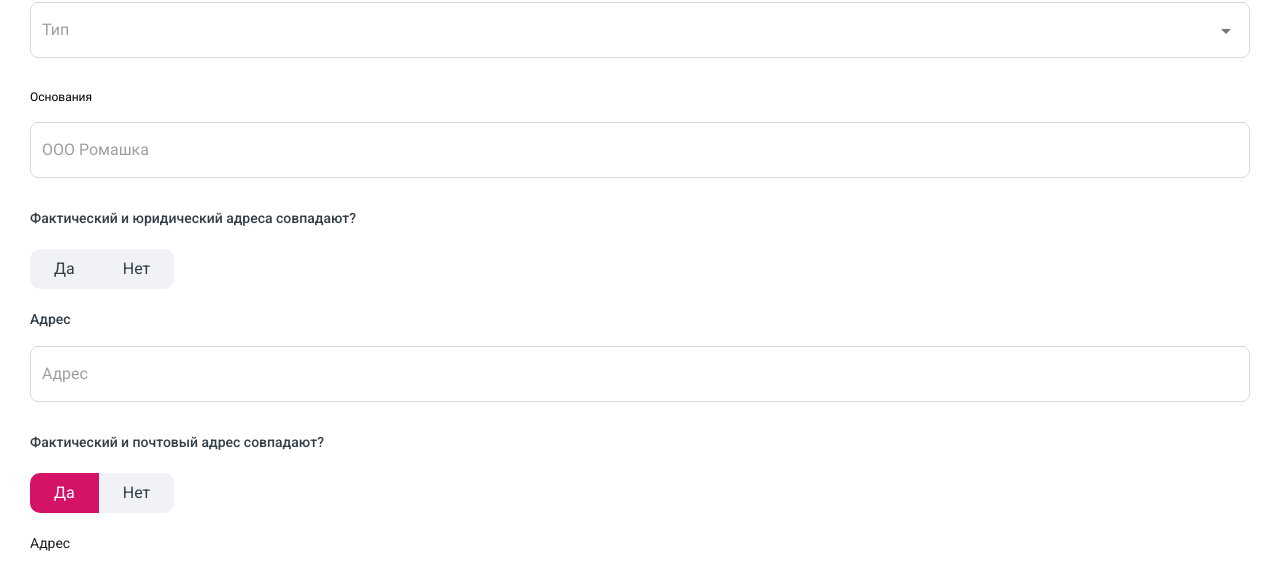
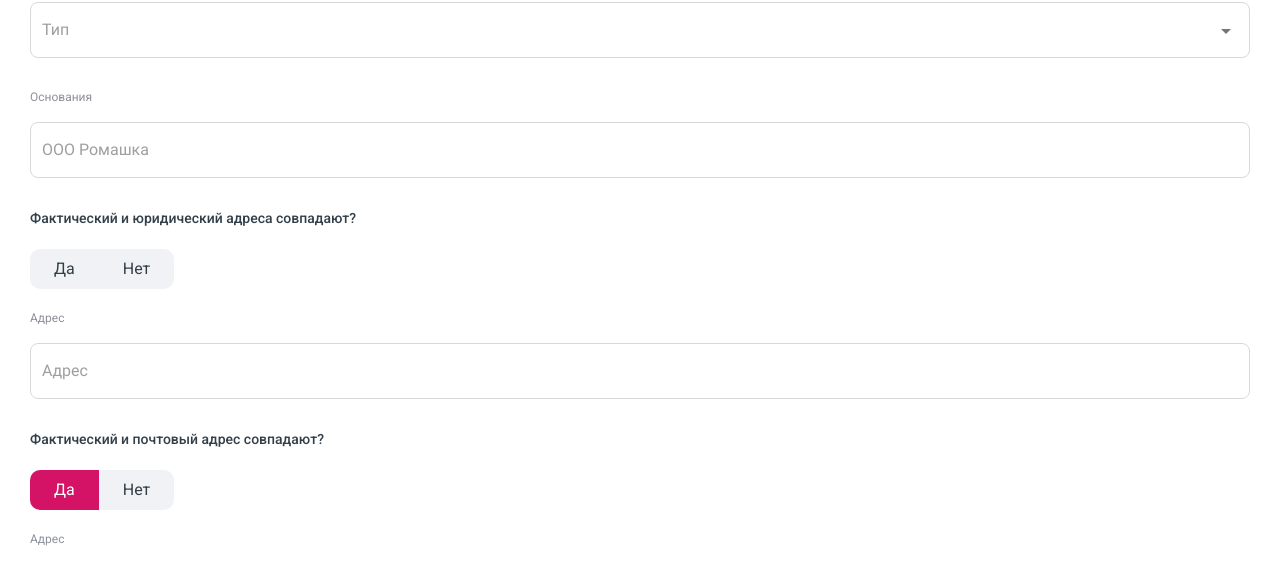
Before and after one commit to SuperbCoders/F-telegram-bot-RKO, a Vue app in the folder vuejs/: page /address in a window 1280 px wide. Shown: the part 228-790 px from the top of the page. Built offline with nearby package versions, Linux system fonts and the light colour scheme; a web font is replaced by a local one.

Commit message:
fix(frontend): update design address page

```diff
--- a/vuejs/src/views/Address/AdressView.vue
+++ b/vuejs/src/views/Address/AdressView.vue
@@ -24,7 +24,7 @@
       ></v-combobox>
     </div>
     <div class="form_block">
-      <p class="text-left form_block_label">Основания</p>
+      <p class="text-left form_block_title">Основания</p>
       <v-text-field
         id="oldName"
         placeholder="ООО Ромашка"
@@ -41,7 +41,7 @@
       <RadioGroup />
     </div>
     <div class="form_block mt-5">
-      <p class="text-left form_group_label">Адрес</p>
+      <p class="text-left form_block_title">Адрес</p>
       <v-text-field
         id="oldName"
         placeholder="Адрес"
@@ -58,7 +58,7 @@
       <RadioGroup />
     </div>
     <div class="form_block mt-5">
-      <p class="text-left">Адрес</p>
+      <p class="text-left form_block_title">Адрес</p>
       <v-text-field
         id="oldName"
         placeholder="Адрес"
```
